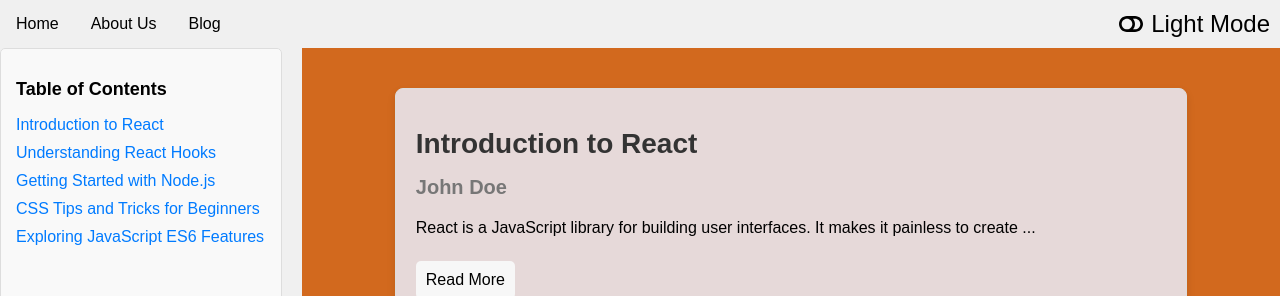
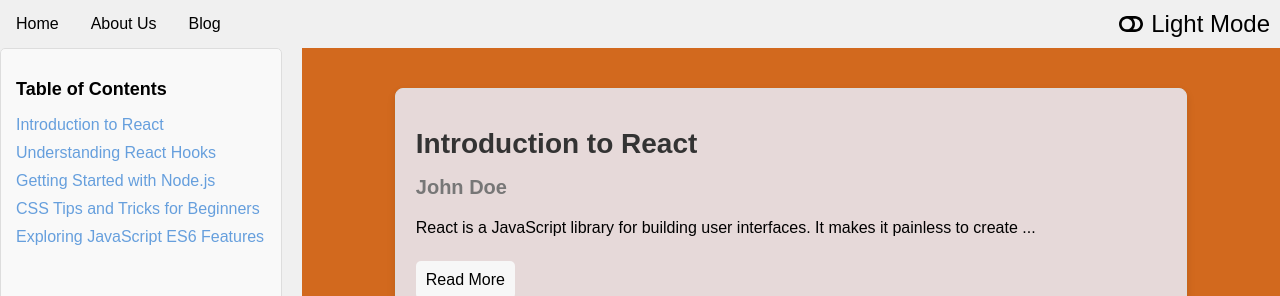
Before and after one commit to Sdaud1950/Blog-React, a React (Vite) app: page /Blog in a window 1280 px wide. Shown: the top 296 px of the page. Built offline with nearby package versions, Linux system fonts and the light colour scheme.

Commit message:
Changes Color

```diff
--- a/src/Component/Blog.css
+++ b/src/Component/Blog.css
@@ -117,7 +117,7 @@ body {
   border: none;
   text-decoration: none;
   font-size: 16px;
-  color: #007bff;
+  color: #669fdd;
   cursor: pointer;
   text-align: left;
   padding: 0;
```
